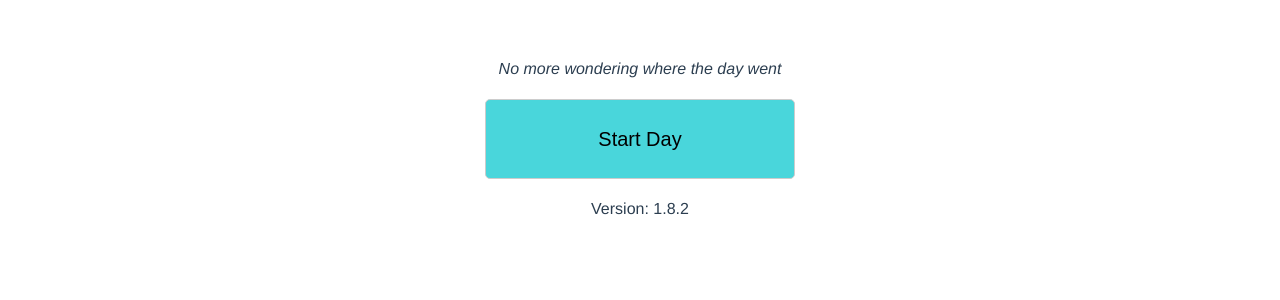
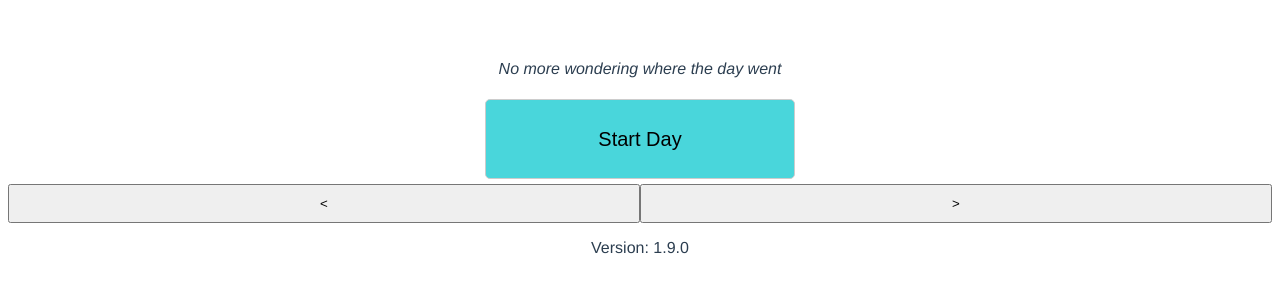
Before and after one commit to cotterjd/time-auditor, a Vue app: page / in a window 1280 px wide. Shown: the top 300 px of the page. Built offline with nearby package versions, Linux system fonts and the light colour scheme.

Commit message:
feat: add day buttons
only load 1 day at a time and add buttons to go back and forth between days

```diff
--- a/package.json
+++ b/package.json
@@ -1,6 +1,6 @@
 {
   "name": "time-auditor",
-  "version": "1.8.2",
+  "version": "1.9.0",
   "private": true,
   "scripts": {
     "serve": "vue-cli-service serve",
--- a/src/components/ActivityList.vue
+++ b/src/components/ActivityList.vue
@@ -1,10 +1,12 @@
 <template>
-  <ul v-for="dateKey in Object.keys(groupedActivities)" :key="dateKey" class="activity-list">
-    <span>{{ dateKey }}</span>
-    <li v-for="activity in groupedActivities[dateKey]" :key="activity.id">
-      {{ activity.start }}-{{ activity.finish }}({{ activity.timeTook }}) {{ activity.activity }}
-    </li>
-  </ul>
+  <span>{{ Object.keys(groupedActivities)[index] }}</span>
+  <div v-for="activity in groupedActivities[Object.keys(groupedActivities)[index]]" :key="activity.id">
+    {{ activity.start }}-{{ activity.finish }}({{ activity.timeTook }}) {{ activity.activity }}
+  </div>
+  <div class="footer">
+    <button @click="previous">&lt;</button>
+    <button @click="next">&gt;</button>
+  </div>
 </template>
 
 <script lang="ts">
@@ -14,6 +16,19 @@ export default defineComponent({
   name: `ActivityList`,
   components: {},
   props: [`groupedActivities`],
+  data() {
+    return {
+      index: 0,
+    }
+  },
+  methods: {
+    previous() {
+      this.index--
+    },
+    next() {
+      this.index++
+    },
+  },
 })
 </script>
 
@@ -23,4 +38,8 @@ export default defineComponent({
   text-align: left;
   padding: 0 10px;
 }
+.footer button {
+  padding: 10px;
+  width: 50%;
+}
 </style>
```
